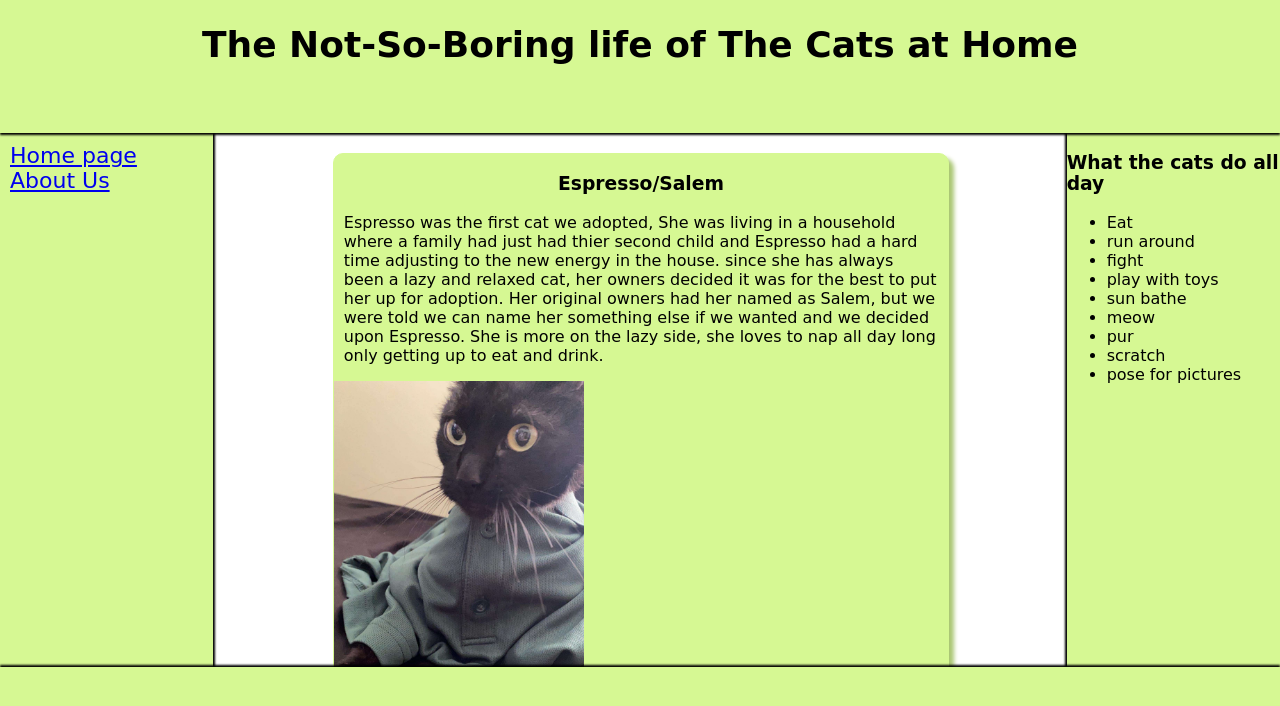
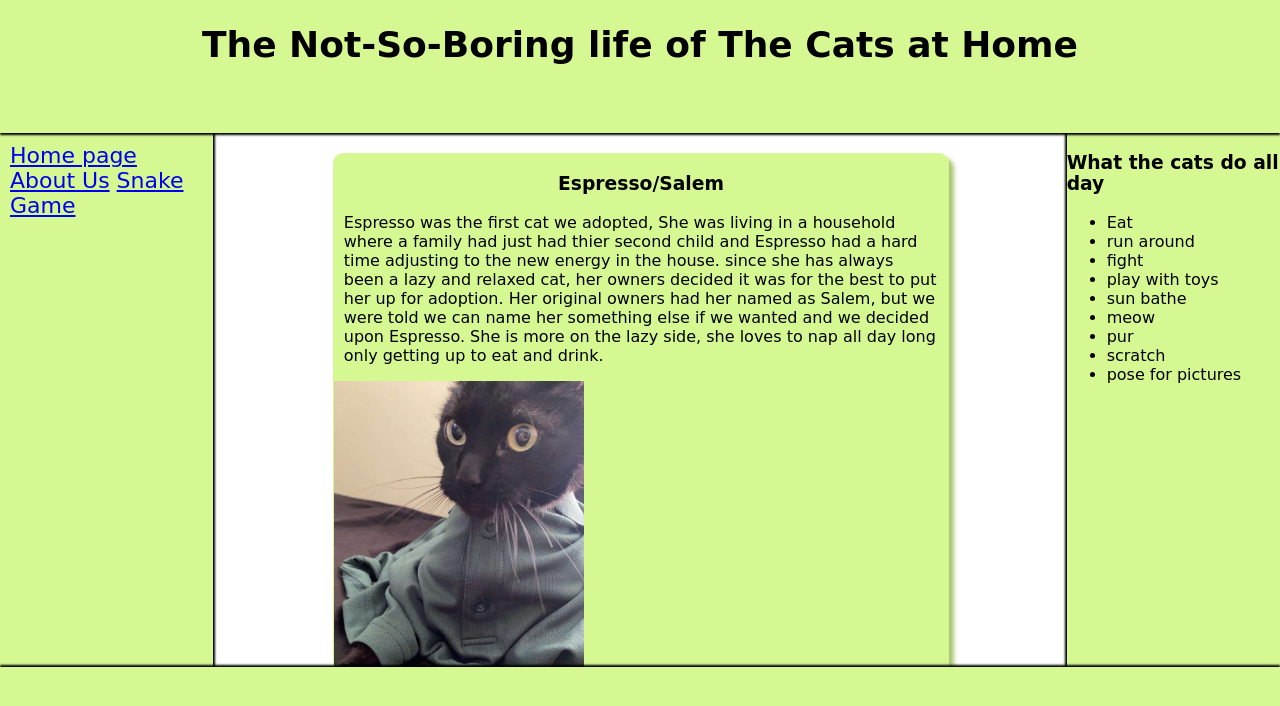
Before and after one commit to Tortas918/Tortas918.github.io, a plain HTML site: page index.html in a window 1280 px wide. Drawn offline with Linux system fonts and the light colour scheme.

Commit message:
added Snake Game

```diff
--- a/index.html
+++ b/index.html
@@ -11,6 +11,7 @@
        <nav>
         <a href=cats.html>Home page</a>
         <a target="_blank" href="about.html">About Us</a>
+           <a target="_blank" href="snake.html">Snake Game</a>
     </nav>
         <main>
         <div class="card-container">
```
